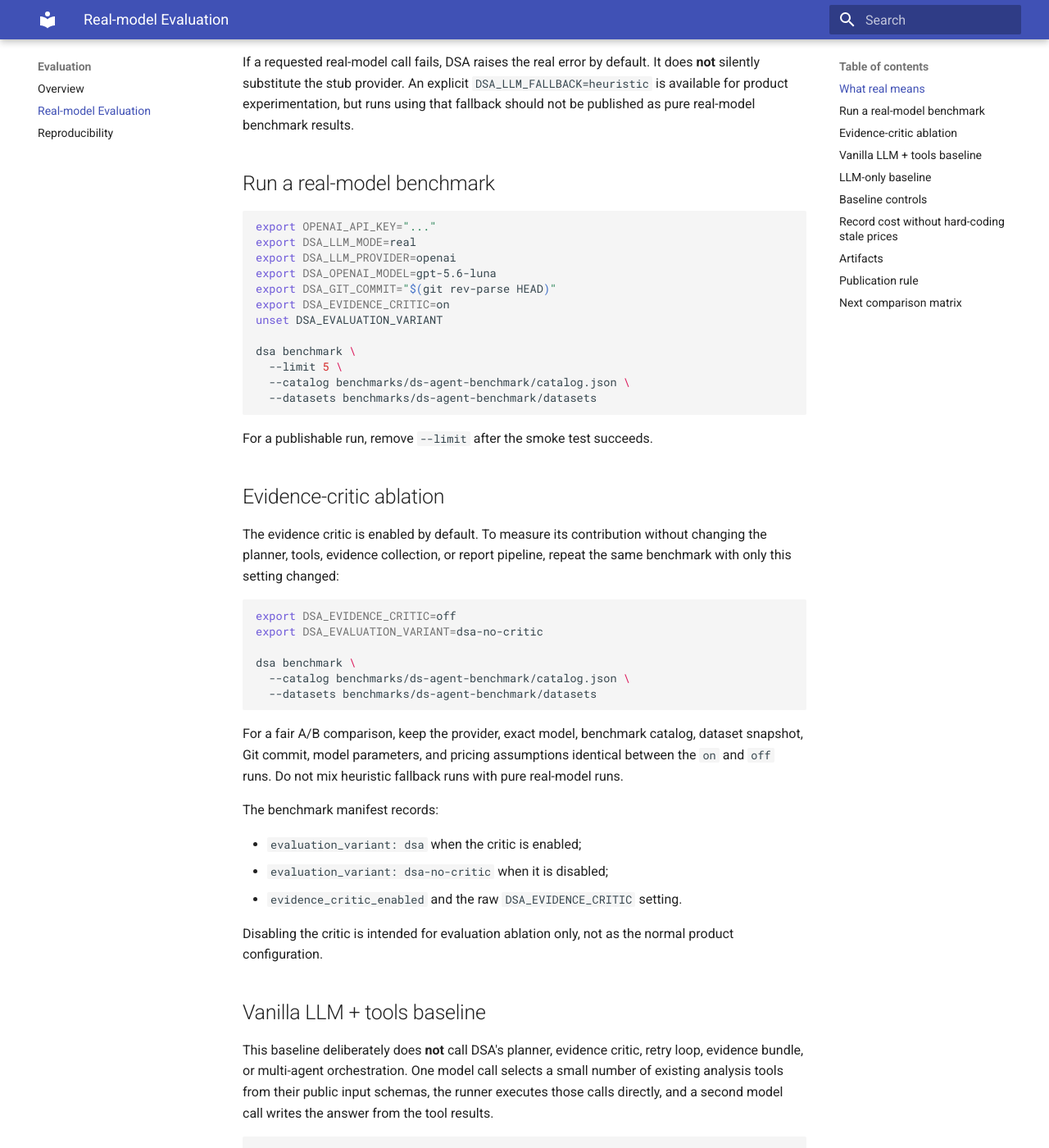
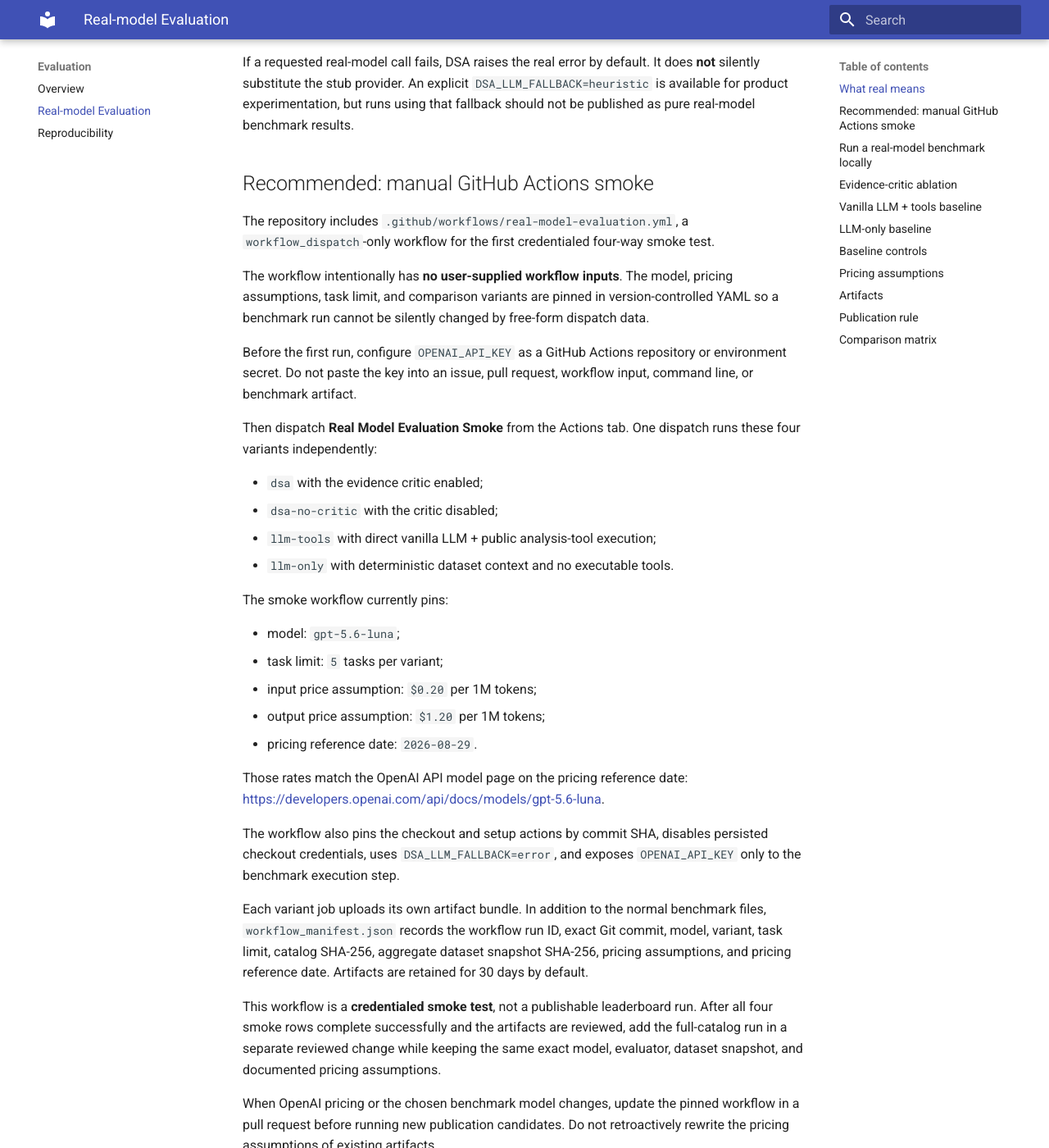
Before and after one commit to Jackxiaozhiren/data-science-agent, an MkDocs documentation site: the page built from docs/real-model-evaluation.md, in a window 1280 px wide and 1400 px high, scrolled down 425 px. Shown: the whole window at 82% size. Built offline with MkDocs 1.6.1 and Material for MkDocs 9.7.7, drawn with Linux system fonts in a browser that asks for light colours; some of the changed text lies outside the part shown.

Commit message:
eval: add secure four-way real-model smoke workflow
Adds a manual-only, input-free credentialed smoke workflow for DSA, DSA without critic, LLM+tools, and LLM-only baselines. Also fixes the packaged dsa CLI/container path exposed by end-to-end workflow validation.

Refs #16.

````diff
--- a/docs/real-model-evaluation.md
+++ b/docs/real-model-evaluation.md
@@ -8,24 +8,59 @@
 
 If a requested real-model call fails, DSA raises the real error by default. It does **not** silently substitute the stub provider. An explicit `DSA_LLM_FALLBACK=heuristic` is available for product experimentation, but runs using that fallback should not be published as pure real-model benchmark results.
 
-## Run a real-model benchmark
+## Recommended: manual GitHub Actions smoke
+
+The repository includes `.github/workflows/real-model-evaluation.yml`, a `workflow_dispatch`-only workflow for the first credentialed four-way smoke test.
+
+The workflow intentionally has **no user-supplied workflow inputs**. The model, pricing assumptions, task limit, and comparison variants are pinned in version-controlled YAML so a benchmark run cannot be silently changed by free-form dispatch data.
+
+Before the first run, configure `OPENAI_API_KEY` as a GitHub Actions repository or environment secret. Do not paste the key into an issue, pull request, workflow input, command line, or benchmark artifact.
+
+Then dispatch **Real Model Evaluation Smoke** from the Actions tab. One dispatch runs these four variants independently:
+
+- `dsa` with the evidence critic enabled;
+- `dsa-no-critic` with the critic disabled;
+- `llm-tools` with direct vanilla LLM + public analysis-tool execution;
+- `llm-only` with deterministic dataset context and no executable tools.
+
+The smoke workflow currently pins:
+
+- model: `gpt-5.6-luna`;
+- task limit: `5` tasks per variant;
+- input price assumption: `$0.20` per 1M tokens;
+- output price assumption: `$1.20` per 1M tokens;
+- pricing reference date: `2026-08-29`.
+
+Those rates match the OpenAI API model page on the pricing reference date: <https://developers.openai.com/api/docs/models/gpt-5.6-luna>.
+
+The workflow also pins the checkout and setup actions by commit SHA, disables persisted checkout credentials, uses `DSA_LLM_FALLBACK=error`, and exposes `OPENAI_API_KEY` only to the benchmark execution step.
+
+Each variant job uploads its own artifact bundle. In addition to the normal benchmark files, `workflow_manifest.json` records the workflow run ID, exact Git commit, model, variant, task limit, catalog SHA-256, aggregate dataset snapshot SHA-256, pricing assumptions, and pricing reference date. Artifacts are retained for 30 days by default.
+
+This workflow is a **credentialed smoke test**, not a publishable leaderboard run. After all four smoke rows complete successfully and the artifacts are reviewed, add the full-catalog run in a separate reviewed change while keeping the same exact model, evaluator, dataset snapshot, and documented pricing assumptions.
+
+When OpenAI pricing or the chosen benchmark model changes, update the pinned workflow in a pull request before running new publication candidates. Do not retroactively rewrite the pricing assumptions of existing artifacts.
+
+## Run a real-model benchmark locally
+
+For local development, keep the model selection explicit rather than relying on a long-lived default:
 
 ```bash
 export OPENAI_API_KEY="..."
 export DSA_LLM_MODE=real
 export DSA_LLM_PROVIDER=openai
-export DSA_OPENAI_MODEL=gpt-5.6-luna
+export DSA_OPENAI_MODEL="<exact-model-id>"
 export DSA_GIT_COMMIT="$(git rev-parse HEAD)"
 export DSA_EVIDENCE_CRITIC=on
-unset DSA_EVALUATION_VARIANT
+export DSA_EVALUATION_VARIANT=dsa
 
-dsa benchmark \
-  --limit 5 \
+dsa --limit 5 \
+  --out benchmarks/ds-agent-benchmark/results/dsa \
   --catalog benchmarks/ds-agent-benchmark/catalog.json \
   --datasets benchmarks/ds-agent-benchmark/datasets
 ```
 
-For a publishable run, remove `--limit` after the smoke test succeeds.
+For a publishable run, remove `--limit` only after the smoke test succeeds and retain the exact model and pricing assumptions used for the full run.
 
 ## Evidence-critic ablation
 
@@ -35,7 +70,8 @@
 export DSA_EVIDENCE_CRITIC=off
 export DSA_EVALUATION_VARIANT=dsa-no-critic
 
-dsa benchmark \
+dsa \
+  --out benchmarks/ds-agent-benchmark/results/dsa-no-critic \
   --catalog benchmarks/ds-agent-benchmark/catalog.json \
   --datasets benchmarks/ds-agent-benchmark/datasets
 ```
@@ -57,11 +93,12 @@
 ```bash
 export DSA_LLM_MODE=real
 export DSA_LLM_PROVIDER=openai
-export DSA_OPENAI_MODEL=gpt-5.6-luna
+export DSA_OPENAI_MODEL="<exact-model-id>"
 export DSA_EVALUATION_VARIANT=llm-tools
 export DSA_GIT_COMMIT="$(git rev-parse HEAD)"
 
-dsa benchmark \
+dsa \
+  --out benchmarks/ds-agent-benchmark/results/llm-tools \
   --catalog benchmarks/ds-agent-benchmark/catalog.json \
   --datasets benchmarks/ds-agent-benchmark/datasets
 ```
@@ -75,11 +112,12 @@
 ```bash
 export DSA_LLM_MODE=real
 export DSA_LLM_PROVIDER=openai
-export DSA_OPENAI_MODEL=gpt-5.6-luna
+export DSA_OPENAI_MODEL="<exact-model-id>"
 export DSA_EVALUATION_VARIANT=llm-only
 export DSA_GIT_COMMIT="$(git rev-parse HEAD)"
 
-dsa benchmark \
+dsa \
+  --out benchmarks/ds-agent-benchmark/results/llm-only \
   --catalog benchmarks/ds-agent-benchmark/catalog.json \
   --datasets benchmarks/ds-agent-benchmark/datasets
 ```
@@ -94,11 +132,13 @@
 - `DSA_BASELINE_MAX_TOOL_CALLS` — default `3`, capped at `8`;
 - `DSA_BASELINE_MAX_TOOL_OUTPUT_CHARS` — default `12000`.
 
-For a fair matrix, hold these values fixed across repeated runs and publish them with the artifacts.
+For a fair comparison, hold these values fixed across repeated runs and publish them with the artifacts.
 
-## Record cost without hard-coding stale prices
+## Pricing assumptions
 
-Model pricing changes over time, so DSA does not embed a permanent price table in benchmark code. When publishing a run, record the price assumptions you used:
+Model pricing changes over time. The benchmark code therefore does not embed a permanent provider price table.
+
+For local runs, explicitly record the rates used for that run:
 
 ```bash
 export DSA_INPUT_COST_PER_MILLION="<input price used for this run>"
@@ -106,6 +146,8 @@
 ```
 
 If both values are present, DSA computes `cost_usd` from actual API token usage. If they are absent, `cost_usd` remains `null` rather than inventing a number.
+
+For the GitHub Actions smoke workflow, the exact model, rates, and pricing reference date are pinned in version control. Existing artifacts keep their historical assumptions even if provider pricing changes later.
 
 ## Artifacts
 
@@ -125,6 +167,8 @@
 
 `results.json` also embeds the same execution metadata alongside aggregate metrics. `raw_runs.json` retains the baseline final answer, parsed tool plan, dataset context, and executed tool outputs when a baseline is used.
 
+The GitHub Actions smoke workflow adds `workflow_manifest.json` so the catalog, dataset snapshot, pinned model, and pricing snapshot can be verified independently of mutable branch names.
+
 ## Publication rule
 
 A result may be described as a real-model DSA or baseline result only when:
@@ -136,10 +180,13 @@
 5. The evidence-critic setting and evaluation variant are disclosed.
 6. Baseline configuration is disclosed when the variant is `llm-only` or `llm-tools`.
 7. Raw benchmark artifacts and the Git commit are retained.
+8. The catalog and dataset snapshot are frozen or cryptographically identified.
+9. Cost claims include the explicit pricing assumptions and pricing reference date used for that run.
+10. Public comparison rows use the full frozen task set; five-task smoke artifacts are labeled as smoke validation only.
 
 The existing `stub/small` registry entry remains a harness-validation result, not a real-model quality comparison.
 
-## Next comparison matrix
+## Comparison matrix
 
 Publish the following on the same frozen task set, evaluator, provider, exact model, and model configuration:
 
--- a/pyproject.toml
+++ b/pyproject.toml
@@ -47,7 +47,7 @@
 urls = { Homepage = "https://github.com/Jackxiaozhiren/data-science-agent", Repository = "https://github.com/Jackxiaozhiren/data-science-agent", Documentation = "https://github.com/Jackxiaozhiren/data-science-agent/blob/main/docs/getting-started.md", Changelog = "https://github.com/Jackxiaozhiren/data-science-agent/blob/main/CHANGELOG.md", Issues = "https://github.com/Jackxiaozhiren/data-science-agent/issues" }
 
 [project.scripts]
-dsa = "dsa_evaluation.cli:main"
+dsa = "data_science_agent.cli:main"
 
 [project.optional-dependencies]
 jupyter = ["ipython>=8.0", "ipykernel>=6.0", "nest-asyncio>=1.5"]
````
Also changed, not shown: 5 other files.
